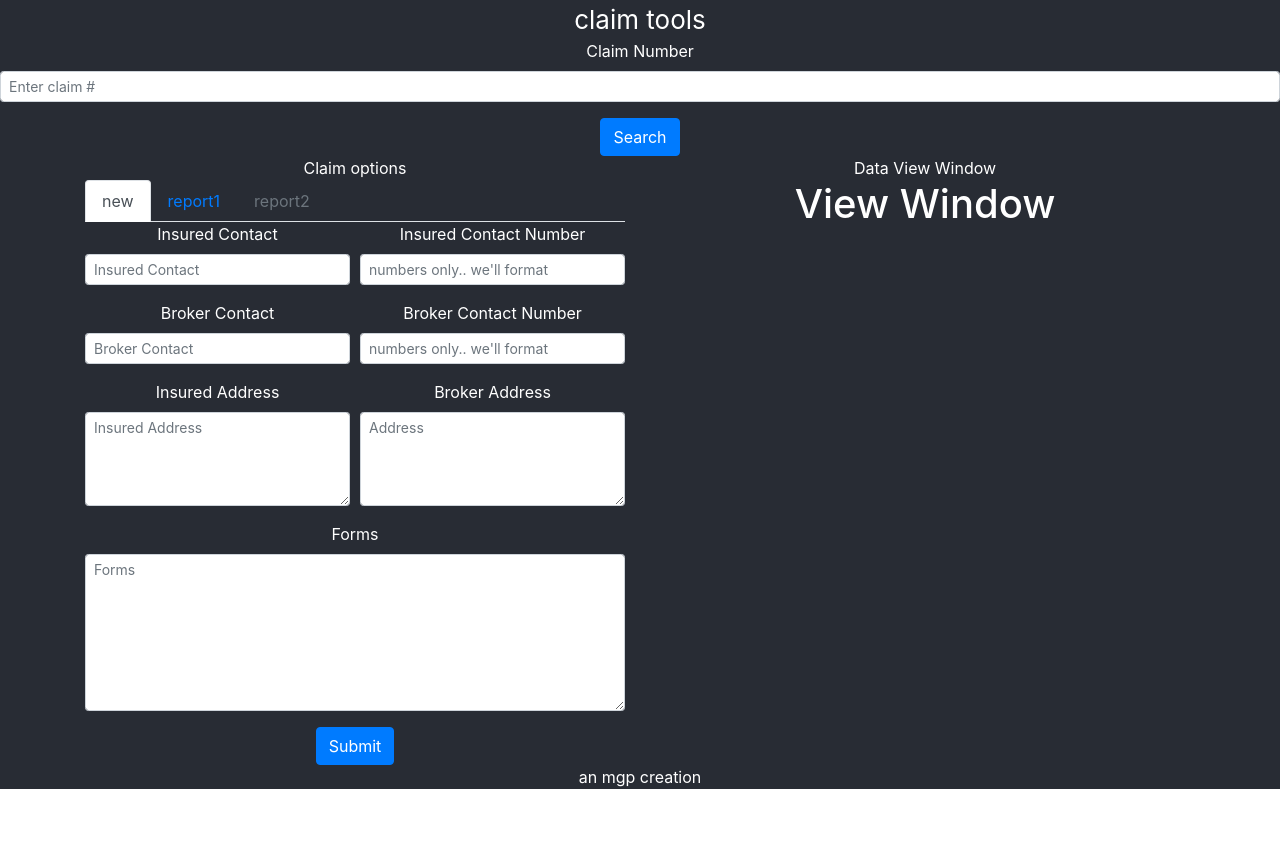
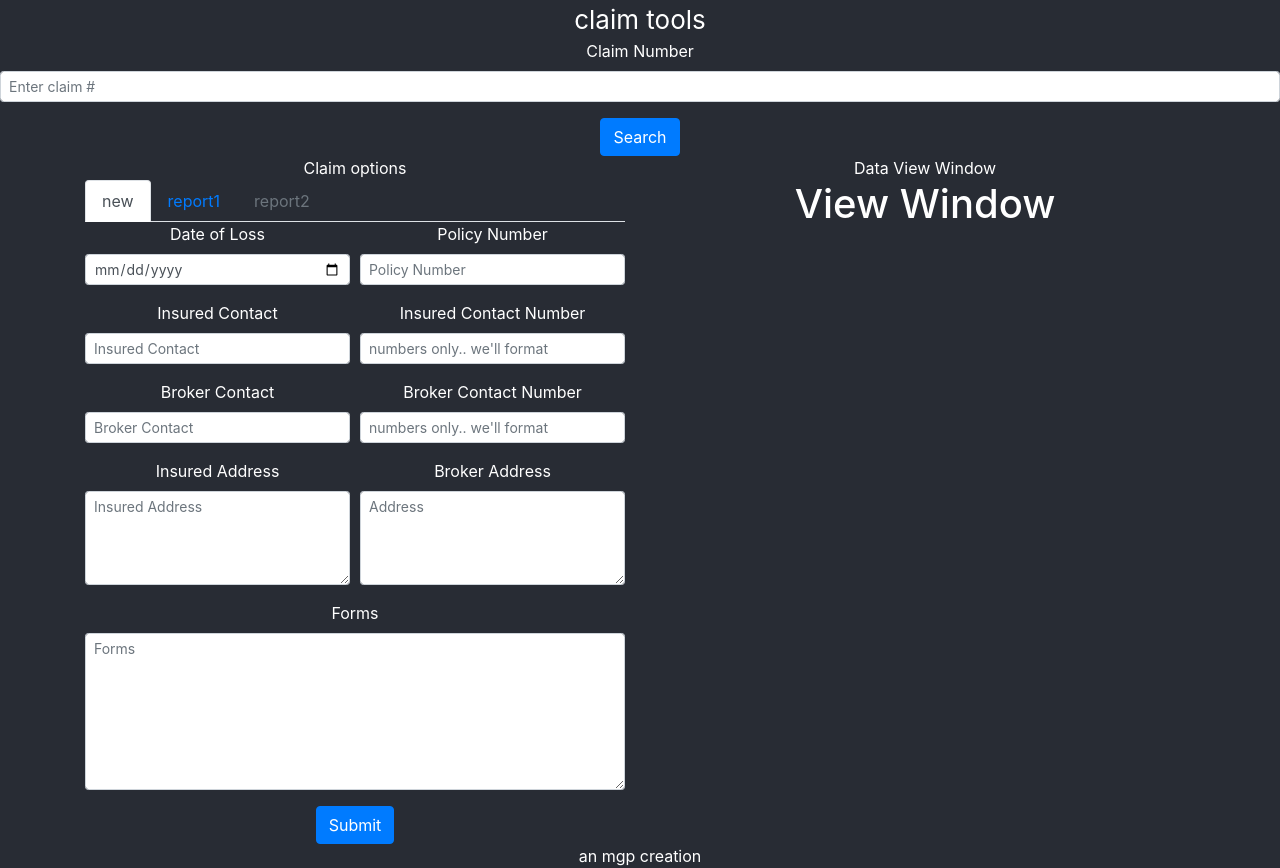
Before and after one commit to glennneiger/claim-tools, a React (Create React App) app in the folder claim-tools/: page / in a window 1280 px wide. Before the commit the page ends 800 px from the top, so only its background shows below. Built offline with nearby package versions, Linux system fonts and the light colour scheme.

Commit message:
added pol number and date of loss

```diff
--- a/claim-tools/src/comp/MainView.js
+++ b/claim-tools/src/comp/MainView.js
@@ -26,11 +26,10 @@ const schema = yup.object({
 function NewClaim () {
     return (
         <Formik
-            validationSchema={schema}
-            onSubmit={console.log}
+            validationSchema={ schema }
+            onSubmit={ console.log }
             initialValues={{
-            firstName: 'Mark',
-            lastName: 'Otto',
+
             }}
         >
         {({
@@ -46,6 +45,40 @@ function NewClaim () {
                 noValidate
                 onSubmit={ handleSubmit }
             >
+                <Form.Row>
+                    <Col>
+                        <Form.Group controlId="exampleForm.ControlSelect1">
+                            <Form.Label>Date of Loss</Form.Label>
+                            <Form.Control
+                                size='sm'
+                                type="date"
+                                placeholder="Date of Loss"
+                                name="dateOfLoss"
+                                value={ values.dateOfLoss }
+                                onChange={ handleChange }
+                                isValid={ touched.dateOfLoss && !errors.dateOfLoss }
+                            />
+                            <Form.Control.Feedback>Looks good!</Form.Control.Feedback>
+                            <Form.Control.Feedback type="invalid">Please provide a date</Form.Control.Feedback>
+                        </Form.Group>
+                    </Col>
+                    <Col>
+                        <Form.Group controlId="exampleForm.ControlSelect1">
+                            <Form.Label>Policy Number</Form.Label>
+                            <Form.Control
+                                size='sm'
+                                type="text"
+                                placeholder="Policy Number"
+                                name="policyNumber"
+                                value={ values.policyNumber }
+                                onChange={ handleChange }
+                                isValid={ touched.policyNumber && !errors.policyNumber }
+                                />
+                            <Form.Control.Feedback>Looks good!</Form.Control.Feedback>
+                            <Form.Control.Feedback type="invalid">Please provide a valid number</Form.Control.Feedback>
+                        </Form.Group>
+                    </Col>
+                </Form.Row>
                 <Form.Row>
                     <Col>
                         <Form.Group controlId="exampleForm.ControlSelect1">
```
